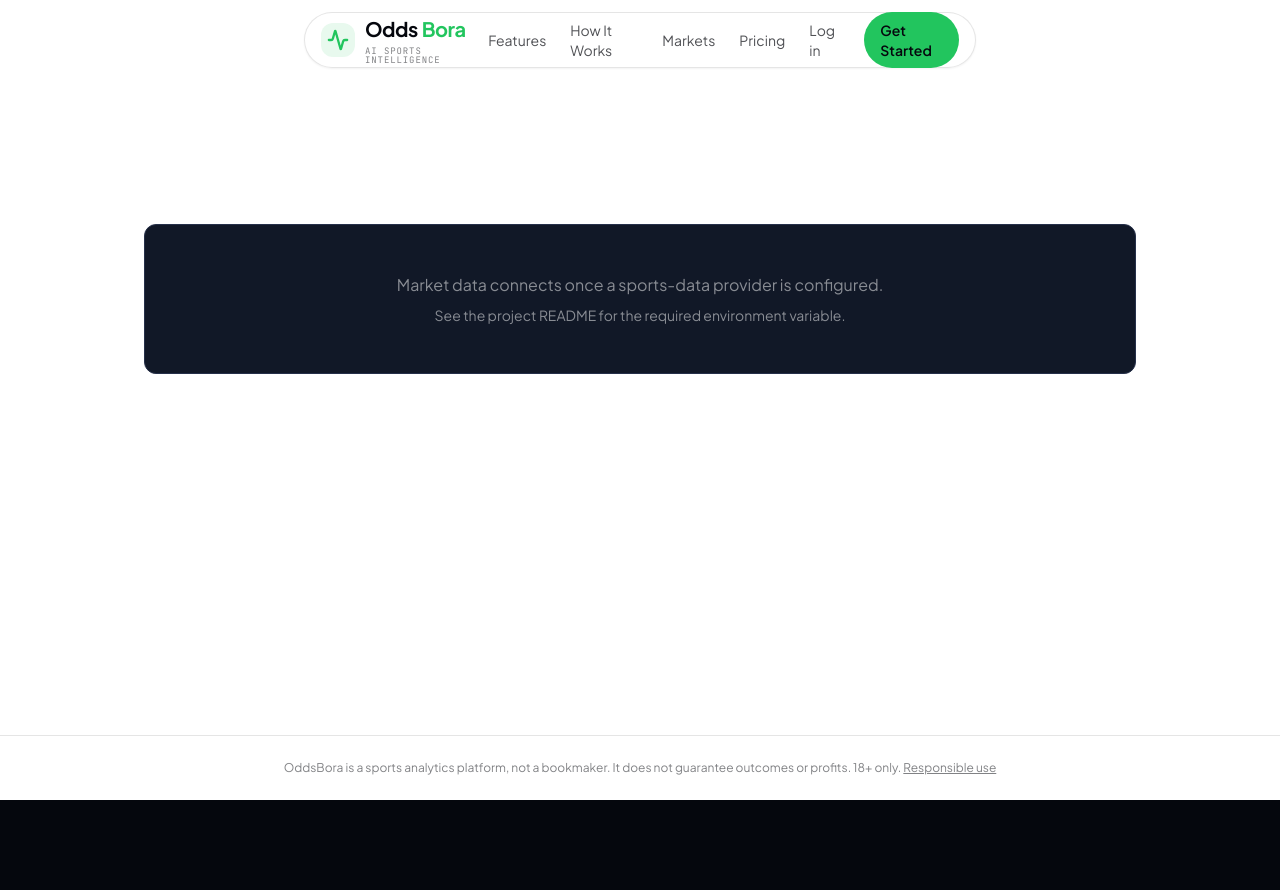
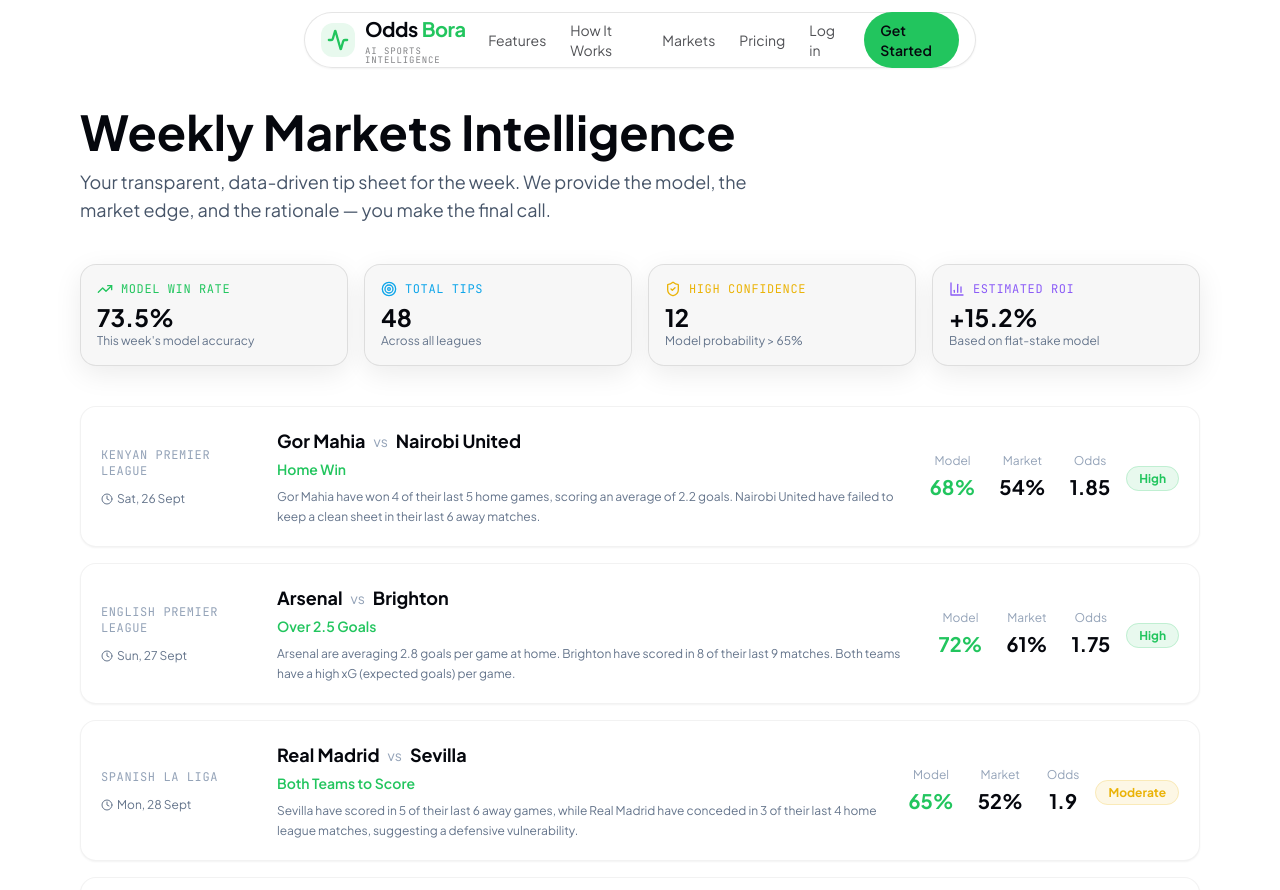
Before and after one commit to oddsbora-project/oddsbora, a React (Vite) app: page /markets in a window 1280 px wide. Shown: the top 890 px of the page. Before the commit the page ends 800 px from the top, so only its background shows below. Built offline with nearby package versions, Linux system fonts and the light colour scheme; no server answers.

Commit message:
Update Markets.tsx

```diff
--- a/src/pages/public/Markets.tsx
+++ b/src/pages/public/Markets.tsx
@@ -1,14 +1,236 @@
+import { useState, useEffect } from 'react'
+import { Link } from 'react-router-dom'
+import {
+  TrendingUp,
+  Target,
+  ShieldCheck,
+  Clock,
+  ChevronRight,
+  Activity,
+  BarChart3,
+  Info,
+  Flame
+} from 'lucide-react'
+
+// --- MOCK DATA: Replace with data from your Supabase 'tips' table ---
+const MOCK_TIPS = [
+  {
+    id: 1,
+    league: 'Kenyan Premier League',
+    homeTeam: 'Gor Mahia',
+    awayTeam: 'Nairobi United',
+    market: 'Home Win',
+    modelProb: 68,
+    marketProb: 54,
+    odds: 1.85,
+    confidence: 'High',
+    rationale: 'Gor Mahia have won 4 of their last 5 home games, scoring an average of 2.2 goals. Nairobi United have failed to keep a clean sheet in their last 6 away matches.',
+    kickoff: '2026-09-26T15:00:00'
+  },
+  {
+    id: 2,
+    league: 'English Premier League',
+    homeTeam: 'Arsenal',
+    awayTeam: 'Brighton',
+    market: 'Over 2.5 Goals',
+    modelProb: 72,
+    marketProb: 61,
+    odds: 1.75,
+    confidence: 'High',
+    rationale: 'Arsenal are averaging 2.8 goals per game at home. Brighton have scored in 8 of their last 9 matches. Both teams have a high xG (expected goals) per game.',
+    kickoff: '2026-09-27T17:30:00'
+  },
+  {
+    id: 3,
+    league: 'Spanish La Liga',
+    homeTeam: 'Real Madrid',
+    awayTeam: 'Sevilla',
+    market: 'Both Teams to Score',
+    modelProb: 65,
+    marketProb: 52,
+    odds: 1.90,
+    confidence: 'Moderate',
+    rationale: 'Sevilla have scored in 5 of their last 6 away games, while Real Madrid have conceded in 3 of their last 4 home league matches, suggesting a defensive vulnerability.',
+    kickoff: '2026-09-28T21:00:00'
+  },
+  {
+    id: 4,
+    league: 'UEFA Champions League',
+    homeTeam: 'Bayern Munich',
+    awayTeam: 'PSG',
+    market: 'Home Win & Over 2.5',
+    modelProb: 58,
+    marketProb: 45,
+    odds: 2.10,
+    confidence: 'Moderate',
+    rationale: 'Bayern are dominant at home in the UCL. PSG have a poor away record in knockout stages. The model suggests a high-scoring game with Bayern edging it.',
+    kickoff: '2026-09-29T20:00:00'
+  },
+  {
+    id: 5,
+    league: 'Nigerian Professional League',
+    homeTeam: 'Enyimba',
+    awayTeam: 'Kano Pillars',
+    market: 'Under 2.5 Goals',
+    modelProb: 70,
+    marketProb: 58,
+    odds: 1.60,
+    confidence: 'High',
+    rationale: 'Enyimba has seen under 2.5 goals in 6 of their last 7 home games. Kano Pillars are a defensive side on the road. This is a low-scoring matchup based on historical data.',
+    kickoff: '2026-09-30T16:00:00'
+  }
+]
+
 export default function Markets() {
+  const [isVisible, setIsVisible] = useState(false)
+
+  useEffect(() => {
+    setIsVisible(true)
+  }, [])
+
+  // Calculate some mock performance stats
+  const stats = {
+    weekWinRate: 73.5,
+    totalTips: 48,
+    highConfidencePicks: 12,
+    roi: 15.2
+  }
+
   return (
-    <div className="max-w-5xl mx-auto px-4 py-14">
-      <h1 className="text-3xl font-bold mb-2">Markets Overview</h1>
-      <p className="text-white/60 mb-8">
-        A public snapshot of sports intelligence coverage. Full match-level detail requires an account.
+    <div className="max-w-6xl mx-auto px-4 py-10 fade-up">
+
+      {/* --- Header Section --- */}
+      <div className="mb-10 text-center sm:text-left">
+        <h1 className="text-4xl md:text-5xl font-display font-bold text-navy-950 mb-3">
+          Weekly Markets Intelligence
+        </h1>
+        <p className="text-slate-600 max-w-2xl mx-auto sm:mx-0 text-lg">
+          Your transparent, data-driven tip sheet for the week. We provide the model, the market edge, and the rationale — you make the final call.
+        </p>
+      </div>
+
+      {/* --- Performance Stats Bar --- */}
+      <div className="grid grid-cols-2 md:grid-cols-4 gap-4 mb-10">
+        <div className="glass-panel-light p-4 rounded-2xl">
+          <div className="flex items-center gap-2 text-signal-green mb-1">
+            <TrendingUp size={16} />
+            <span className="text-xs font-mono uppercase tracking-wider">Model Win Rate</span>
+          </div>
+          <p className="text-2xl font-bold text-navy-950">{stats.weekWinRate}%</p>
+          <p className="text-xs text-slate-500">This week's model accuracy</p>
+        </div>
+        <div className="glass-panel-light p-4 rounded-2xl">
+          <div className="flex items-center gap-2 text-sky-500 mb-1">
+            <Target size={16} />
+            <span className="text-xs font-mono uppercase tracking-wider">Total Tips</span>
+          </div>
+          <p className="text-2xl font-bold text-navy-950">{stats.totalTips}</p>
+          <p className="text-xs text-slate-500">Across all leagues</p>
+        </div>
+        <div className="glass-panel-light p-4 rounded-2xl">
+          <div className="flex items-center gap-2 text-signal-yellow mb-1">
+            <ShieldCheck size={16} />
+            <span className="text-xs font-mono uppercase tracking-wider">High Confidence</span>
+          </div>
+          <p className="text-2xl font-bold text-navy-950">{stats.highConfidencePicks}</p>
+          <p className="text-xs text-slate-500">Model probability &gt; 65%</p>
+        </div>
+        <div className="glass-panel-light p-4 rounded-2xl">
+          <div className="flex items-center gap-2 text-violet-500 mb-1">
+            <BarChart3 size={16} />
+            <span className="text-xs font-mono uppercase tracking-wider">Estimated ROI</span>
+          </div>
+          <p className="text-2xl font-bold text-navy-950">+{stats.roi}%</p>
+          <p className="text-xs text-slate-500">Based on flat-stake model</p>
+        </div>
+      </div>
+
+      {/* --- Main Content Area: Tips List --- */}
+      <div className="space-y-4">
+        {MOCK_TIPS.map((tip, index) => (
+          <div
+            key={tip.id}
+            className="group relative flex flex-col md:flex-row items-start md:items-center gap-4 p-5 rounded-2xl bg-white border border-black/5 shadow-sm hover:shadow-lg transition-all duration-500 overflow-hidden"
+            style={{ animationDelay: `${index * 100}ms` }}
+          >
+            {/* League & Time */}
+            <div className="flex md:flex-col items-center md:items-start gap-3 md:w-40 shrink-0">
+              <span className="text-xs font-mono uppercase tracking-wider text-slate-400">
+                {tip.league}
+              </span>
+              <span className="text-xs text-slate-500 flex items-center gap-1">
+                <Clock size={12} />
+                {new Date(tip.kickoff).toLocaleDateString('en-KE', { weekday: 'short', month: 'short', day: 'numeric' })}
+              </span>
+            </div>
+
+            {/* Teams & Market */}
+            <div className="flex-1 min-w-0">
+              <div className="flex flex-wrap items-center gap-x-2 gap-y-1 mb-1">
+                <span className="font-bold text-navy-950 text-lg">{tip.homeTeam}</span>
+                <span className="text-slate-400 text-sm">vs</span>
+                <span className="font-bold text-navy-950 text-lg">{tip.awayTeam}</span>
+              </div>
+              <p className="text-signal-green font-semibold text-sm mb-2">{tip.market}</p>
+              <p className="text-slate-500 text-xs leading-relaxed line-clamp-2">{tip.rationale}</p>
+            </div>
+
+            {/* Model vs Market Data */}
+            <div className="flex items-center gap-6 shrink-0">
+              <div className="text-center">
+                <p className="text-xs text-slate-400 mb-1">Model</p>
+                <p className="text-xl font-bold text-signal-green">{tip.modelProb}%</p>
+              </div>
+              <div className="text-center">
+                <p className="text-xs text-slate-400 mb-1">Market</p>
+                <p className="text-xl font-bold text-navy-950">{tip.marketProb}%</p>
+              </div>
+              <div className="text-center">
+                <p className="text-xs text-slate-400 mb-1">Odds</p>
+                <p className="text-xl font-bold text-navy-950">{tip.odds}</p>
+              </div>
+            </div>
+
+            {/* Confidence Badge */}
+            <div className="shrink-0">
+              <span className={`px-3 py-1 rounded-full text-xs font-bold ${
+                tip.confidence === 'High'
+                  ? 'bg-signal-green/10 text-signal-green border border-signal-green/20'
+                  : 'bg-signal-yellow/10 text-signal-yellow border border-signal-yellow/20'
+              }`}>
+                {tip.confidence}
+              </span>
+            </div>
+
+            {/* Edge Bar */}
+            <div className="absolute bottom-0 left-0 h-[3px] w-0 bg-signal-green transition-all duration-700 ease-out group-hover:w-full" />
+          </div>
+        ))}
+      </div>
+
+      {/* --- Methodology Note --- */}
+      <div className="mt-10 glass-panel-light p-6 rounded-2xl">
+        <div className="flex items-start gap-4">
+          <div className="p-2 rounded-xl bg-sky-500/10 shrink-0">
+            <Info size={20} className="text-sky-500" />
+          </div>
+          <div>
+            <h3 className="font-bold text-navy-950 mb-1">Our Methodology</h3>
+            <p className="text-slate-500 text-sm leading-relaxed">
+              Every tip is generated by our proprietary AI model, which analyses over 10,000 data points per match, including historical results, current form, expected goals (xG), and market odds.
+              We present the model's probability against the market's implied probability to highlight where we see an "edge".
+              <span className="font-semibold text-navy-950"> We do not guarantee outcomes. Always bet responsibly.</span>
+            </p>
+          </div>
+        </div>
+      </div>
+
+      {/* --- Final Disclaimer --- */}
+      <p className="text-slate-400 text-xs mt-8 text-center max-w-2xl mx-auto">
+        OddsBora is an analytics platform, not a bookmaker. Our tips are for informational purposes only.
+        Gambling involves risk. Please ensure you are 18+ and gamble responsibly.
       </p>
-      <div className="card text-center py-12 text-white/50">
-        <p>Market data connects once a sports-data provider is configured.</p>
-        <p className="text-sm mt-2">See the project README for the required environment variable.</p>
-      </div>
+
     </div>
   )
 }
```
